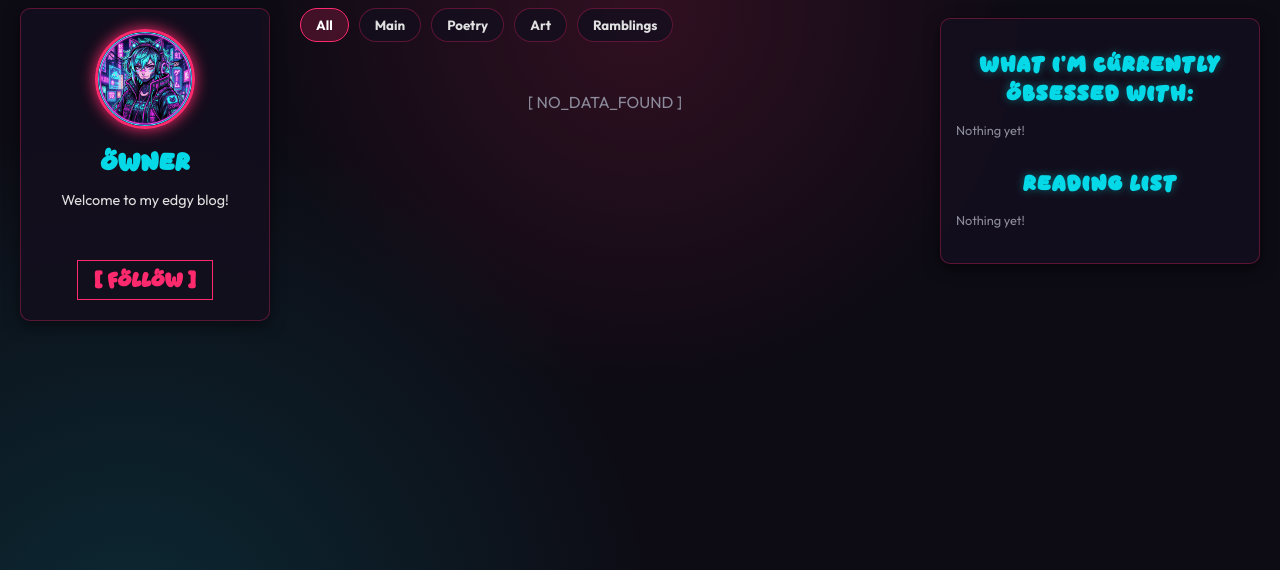
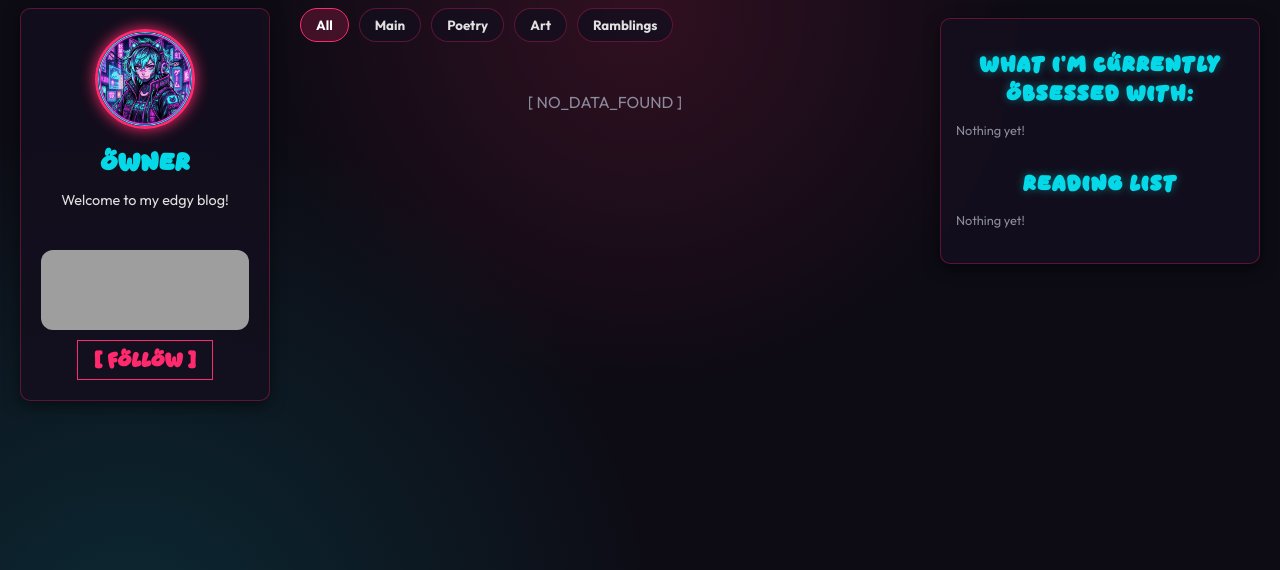
Before and after one commit to MaineJermaine/mainejermaineblog, a Flask app: page / in a window 1280 px wide. Shown: the part 72-642 px from the top of the page. Run offline with Flask 3, Linux system fonts and the light colour scheme; data comes from the database, SQL or seed files in the repository; data that the repository does not hold is empty; grey boxes are pictures that could not be loaded.

Commit message:
Add Spotify activity widget and notify toggle

```diff
--- a/templates/index.html
+++ b/templates/index.html
@@ -41,6 +41,13 @@
                     <p id="side-bio">Loading bio...</p>
                     <div id="side-links" class="profile-links"></div>
                     <button id="edit-profile-btn" class="glitch-btn hidden" onclick="openEditProfileModal()">[ Edit Profile ]</button>
+
+                    <!-- Spotify Activity Widget -->
+                    <div class="spotify-status-container" style="margin-top:20px; border-radius:12px; overflow:hidden; border:1px solid var(--border-light);">
+                        <iframe src="https://6klabs.com/widget/spotify/2d91be678271834a3584d5f6aa0b94a2d038c1fda8079f60fc2e9705dc752a20"
+                                style="width:100%; height:80px; border:none; display: block;"></iframe>
+                    </div>
+
                     <button id="follow-btn" class="glitch-btn" onclick="openFollowModal()" style="margin-top:10px;">[ Follow ]</button>
                 </div>
             </aside>
```
